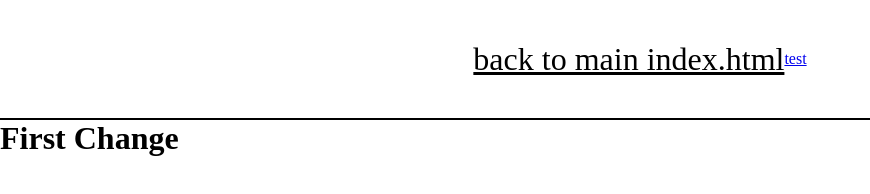
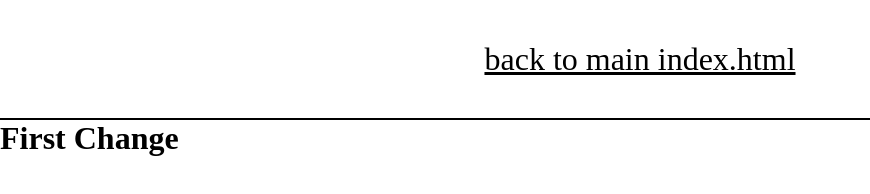
Before and after one commit to Jordangerouz/AdvancedClass, a plain HTML site: page week1/index.html in a window 1280 px wide. Shown: the whole page, without its empty margins (0-870 px from the left). Drawn offline with Linux system fonts and the light colour scheme.

Commit message:
changed links to be GIT compatible

```diff
--- a/week1/index.html
+++ b/week1/index.html
@@ -17,8 +17,8 @@
 </head>
 <body>
     <header>
-        <a id="main-link" href="/index.html">Back to main index.html</a>
-        <a href="https://jordangerouz.github.io/AdvancedClass/">test</a>
+        <a id="main-link" href="https://jordangerouz.github.io/AdvancedClass/">Back to main index.html</a>
+        <!-- <a href="https://jordangerouz.github.io/AdvancedClass/">test</a> -->
     </header>
     <h1>First Change</h1>
 </body>
```
Also changed, not shown: week 2/index.html (+1 -1 lines), week 3/index.html (+1 -1 lines).
